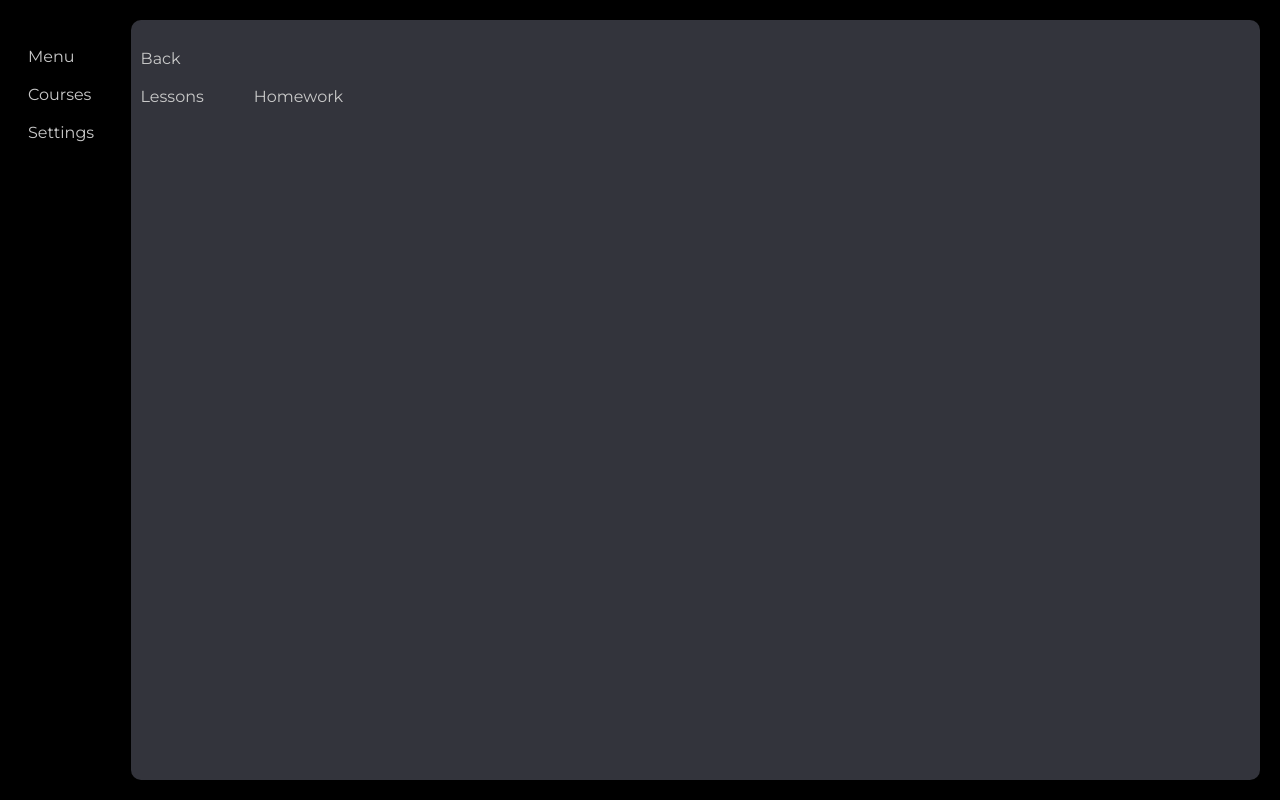
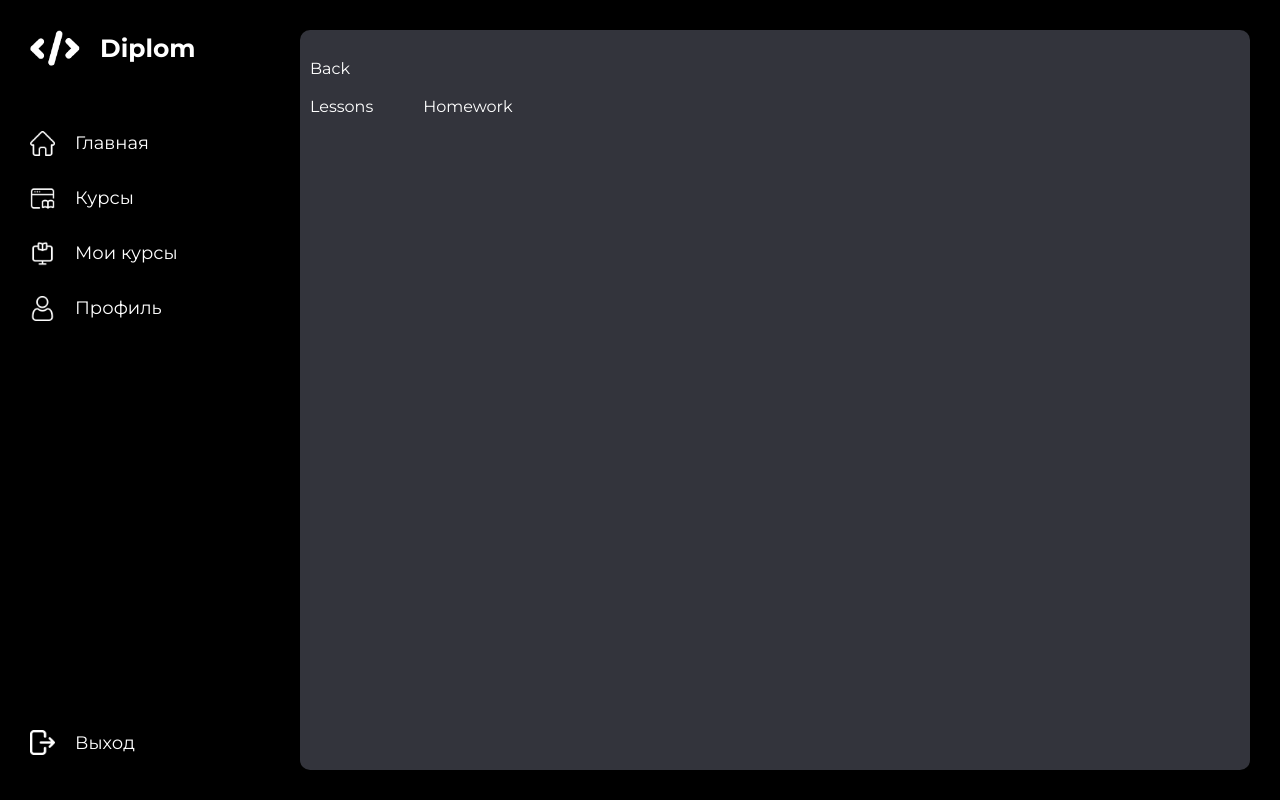
Before and after one commit to Ameron666/diploma, a plain HTML site: page diplom/index.html in a window 1280 px wide. Drawn offline with nearby package versions, Linux system fonts and the light colour scheme.

Commit message:
Add files via upload
first_com

```diff
--- a/diplom/css/style.css
+++ b/diplom/css/style.css
@@ -6,11 +6,7 @@
 body {
   margin: 0;
   padding: 0;
-  background-color: rgb(51, 51, 51);
-  color: rgb(201, 201, 201);
-  /* display: flex;
-  flex-direction: row;
-  align-items: space-around; */
+  color: #fff;
 }
 
 html {
@@ -24,29 +20,79 @@ a {
 main {
   display: flex;
   flex-direction: row;
-  background-color: rgb(0, 0, 0);
-  padding: 20px;
+  background-color: #000;
+  padding: 30px 30px 30px 0;
   height: 100vh;
 }
 
-.panelLeft {
-  flex-flow: column wrap;
-  justify-content: space-around;
-  align-items: center;
-  flex-basis: 120px;
-  padding: 8px;
-  gap: 10px;
+.panelLeft_logo {
+  margin-bottom: 50px;
+  padding-left: 30px;
 }
 
-.panel{
+.panelLeft_logo,
+.panelLeft_menu {
+  display: flex;
+  align-items: center;
+  gap: 20px;
+  cursor: pointer;
+}
+
+.panelLeft_menu {
+  padding: 15px 0 15px 30px;
+}
+
+.panelLeft_menu:hover {
+  background: linear-gradient(to right, #33343c 0%, #000 100%);
+
+}
+
+.panelLeft_logo__img {
+  width: 50px;
+  display: flex;
+  align-items: center;
+}
+
+.panelLeft_menu__img {
+  width: 25px;
+  display: flex;
+  align-items: center;
+}
+
+.panelLeft_logo__img img,
+.panelLeft_menu__img img {
+  width: 100%;
+}
+
+.panelLeft_logo__name {
+  font-size: 25px;
+  font-weight: 700;
+}
+
+.panelLeft>div {
+  display: flex;
+  flex-direction: column;
+  /* gap: 30px; */
+  width: 300px;
+}
+
+.panelLeft {
+  display: flex;
+  flex-direction: column;
+  justify-content: space-between;
+  font-size: 18px;
+}
+
+.panel {
   display: flex;
   flex-direction: column;
   border-radius: 10px;
   background-color: #33343c;
   padding: 10px;
-  width: 100%;
+  width: calc(100% - 300px);
 }
-.panel_main{
+
+.panel_main {
   display: flex;
   gap: 50px;
 
--- a/diplom/index.html
+++ b/diplom/index.html
@@ -19,29 +19,57 @@
 
     <main>
         <div class="panelLeft">
-            <div class="panelLeft_menu">
-                <div class="panelLeft_menu__img">
-                    <img src="" alt="" />
+            <div>
+                <div class="panelLeft_logo">
+                    <div class="panelLeft_logo__img">
+                        <img src="img/logo.png" alt="" />
+                    </div>
+                    <div class="panelLeft_logo__name">
+                        Diplom
+                    </div>
                 </div>
-                <div class="panelLeft_menu__name">
-                    Menu
+
+                <div class="panelLeft_menu">
+                    <div class="panelLeft_menu__img">
+                        <img src="img/icons/home.png" alt="" />
+                    </div>
+                    <div class="panelLeft_menu__name">
+                        Главная
+                    </div>
+                </div>
+                <div class="panelLeft_menu">
+                    <div class="panelLeft_menu__img">
+                        <img src="img/icons/online-learning.png" alt="" />
+                    </div>
+                    <div class="panelLeft_menu__name">
+                        Курсы
+                    </div>
+                </div>
+                <div class="panelLeft_menu">
+                    <div class="panelLeft_menu__img">
+                        <img src="img/icons/e-learning.png" alt="" />
+                    </div>
+                    <div class="panelLeft_menu__name">
+                        Мои курсы
+                    </div>
+                </div>
+                <div class="panelLeft_menu">
+                    <div class="panelLeft_menu__img">
+                        <img src="img/icons/user.png" alt="" />
+                    </div>
+                    <div class="panelLeft_menu__name">
+                        Профиль
+                    </div>
                 </div>
             </div>
-
-            <div class="panelLeft_courses">
-                <div class="panelLeft_courses__img">
-                    <img src="" alt="" />
-                </div>
-                <div class="panelLeft_courses_name">
-                    Courses
-                </div>
-            </div>
-            <div class="panelLeft_settings">
-                <div class="panelLeft_settings__img">
-                    <img src="" alt="">
-                </div>
-                <div class="panelLeft_settings__name">
-                    Settings
+            <div>
+                <div class="panelLeft_menu">
+                    <div class="panelLeft_menu__img">
+                        <img src="img/icons/log-out.png" alt="" />
+                    </div>
+                    <div class="panelLeft_menu__name">
+                        Выход
+                    </div>
                 </div>
             </div>
         </div>
```
Also changed, not shown: diplom/img/icons/e-learning.png (added), diplom/img/icons/home.png (added), diplom/img/icons/log-out.png (added), diplom/img/icons/online-learning.png (added), diplom/img/icons/user.png (added), diplom/img/logo.png (added).
